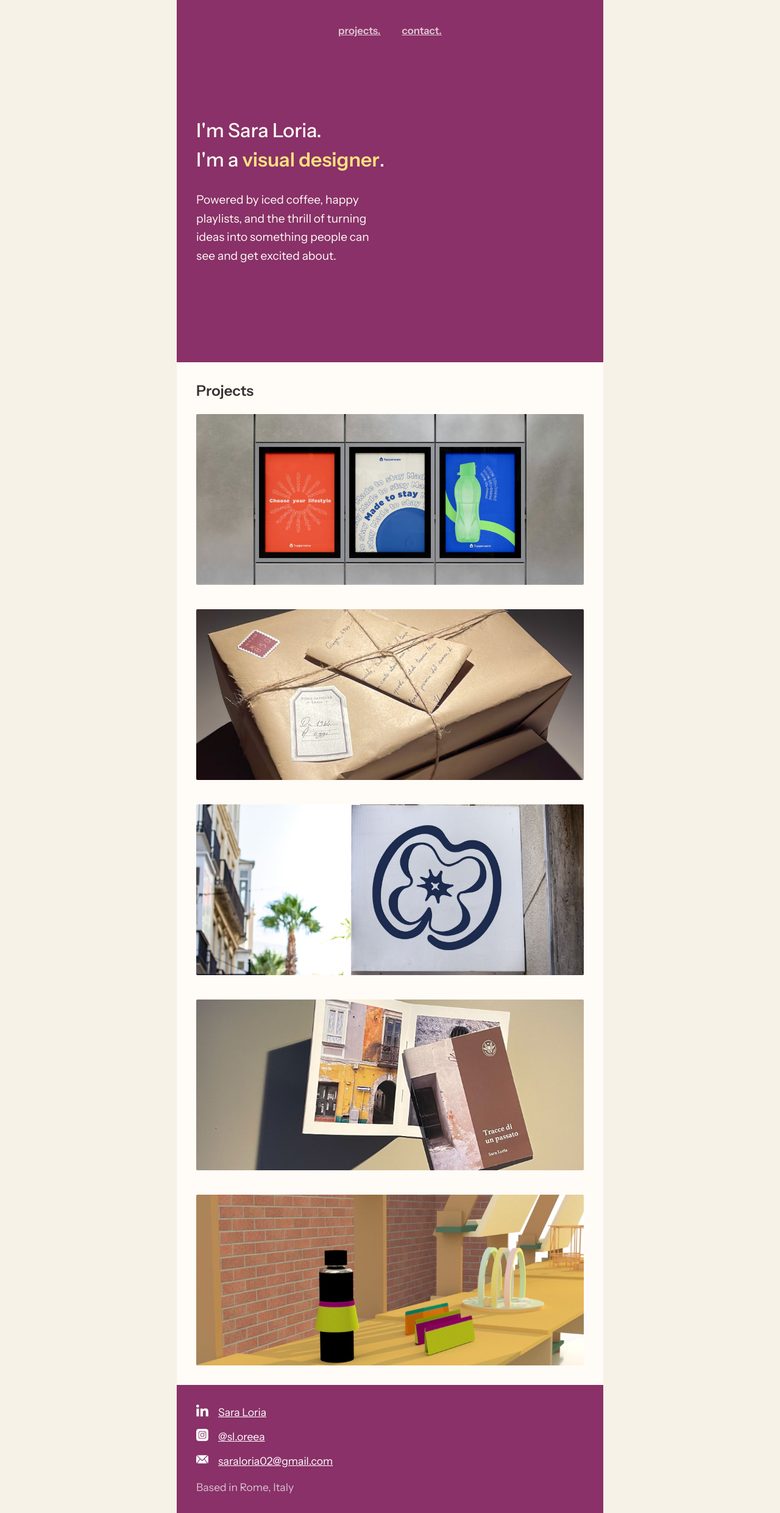
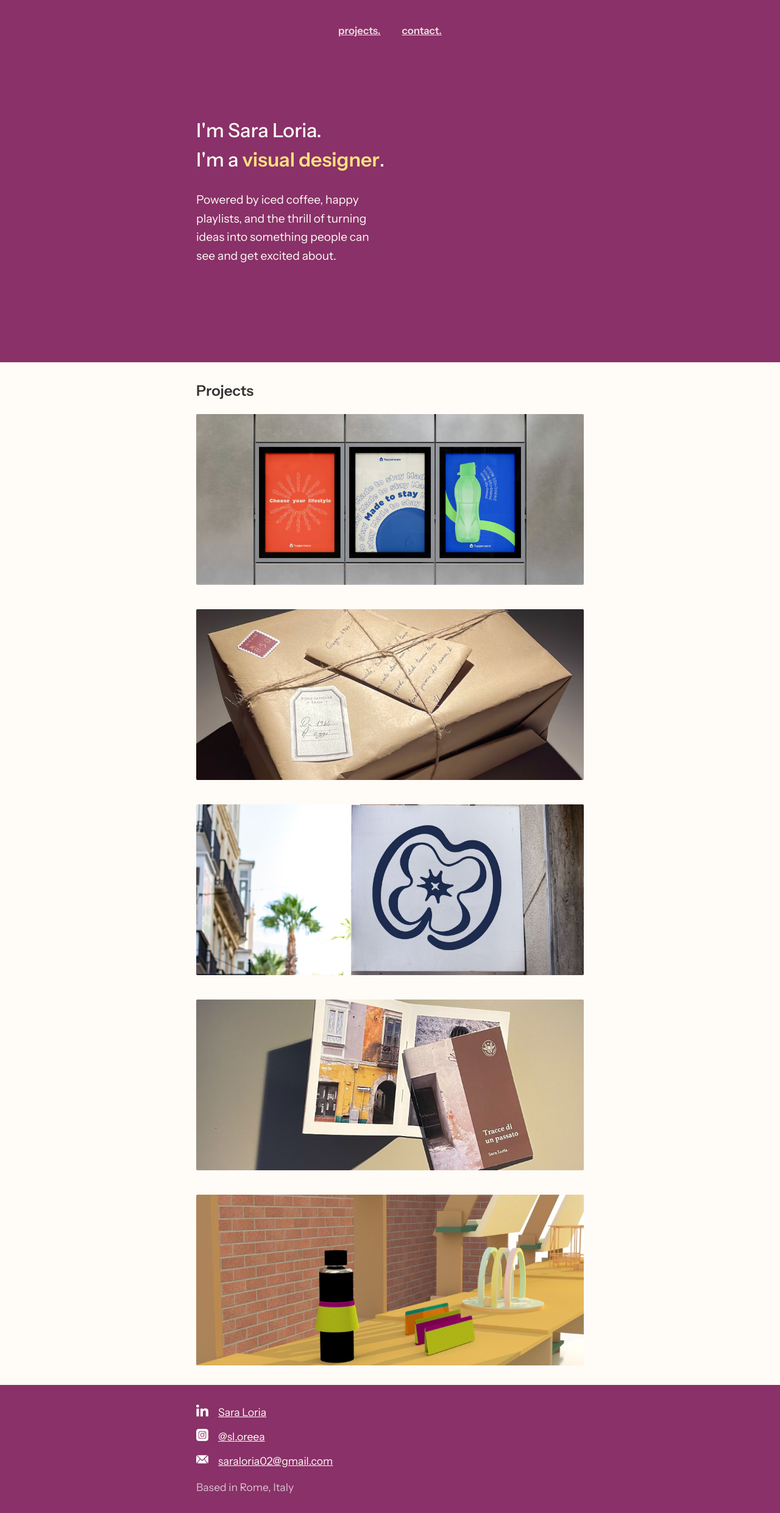
Before and after one commit to umbertoloria/sara-loria-website, a Next.js app: page / in a window 1280 px wide. Shown: the whole page at 61% size. Built offline with nearby package versions, Linux system fonts and the light colour scheme.

Commit message:
Layout restructured

```diff
--- a/src/app/globals.css
+++ b/src/app/globals.css
@@ -4,7 +4,7 @@
     --cl-black: #333;
     --cl-gray: #888;
     --cl-white: #fffbf6;
-    --cl-white-transparent: rgba(255, 251, 246, 0.75);
+    --cl-white-transparent: rgba(255, 251, 246, 0.85);
     --cl-purple: #893168;
     --cl-yellow: #ffe080;
     /*
@@ -19,24 +19,26 @@ body {
     font-family:
         Instrument Sans,
         sans-serif;
-    background: #f6f2e7;
+    background-color: var(--cl-white);
     margin: 0;
     overflow-y: scroll;
 }
 
-#layout {
+.layout {
     max-width: 700px;
+    box-sizing: border-box;
     margin: 0 auto;
+    padding: 2rem;
 }
 
 .header {
-    display: block;
     background: var(--cl-purple);
     color: var(--cl-white);
-    width: 100%;
-    /*height: 100vh;*/
+
+    .layout {
         padding-top: 40px;
         padding-bottom: 140px;
+    }
 
     .menu {
         /*margin-top: 40px;*/
@@ -71,7 +73,7 @@ body {
     }
 
     .ima-visual {
-        padding: 130px 2rem 0 2rem;
+        padding: 130px 0 0 0;
 
         .ima-visual-title {
             font-size: 2rem;
@@ -95,7 +97,6 @@ body {
 
 section {
     background: var(--cl-white);
-    padding: 2rem;
 
     h1 {
         font-size: 1.5em;
@@ -185,10 +186,14 @@ section {
             border-radius: 2px;
         }
     }
+}
 
-    &#contacts-box {
+footer {
     background: var(--cl-purple);
+    color: var(--cl-white);
+}
 
+.contacts-box {
     > div {
         display: flex;
         align-items: center;
@@ -205,7 +210,7 @@ section {
         }
 
         a {
-                color: #fff;
+            color: var(--cl-white);
             font-size: 1.1rem;
         }
 
@@ -216,6 +221,10 @@ section {
         }
     }
 }
+
+@media only screen and (max-width: 768px) {
+    /*.layout {
+        max-width: 700px;
+        margin: 0 auto;
+    }*/
 }
-
-/* @media only screen and (max-width: 768px) {} */
--- a/src/app/page.tsx
+++ b/src/app/page.tsx
@@ -9,6 +9,7 @@ import {
 
 export default function MainPageContent() {
   return (
+    <div className='layout'>
       <section>
         <h1>Projects</h1>
         <GridSectionImage projCode='p1-tupperware' to={pageTupperwareHref} />
@@ -20,5 +21,6 @@ export default function MainPageContent() {
         />
         <GridSectionImage projCode='p5-wondersnack' to={pageWonderSnackHref} />
       </section>
+    </div>
   )
 }
--- a/src/app/q44/page.tsx
+++ b/src/app/q44/page.tsx
@@ -4,7 +4,7 @@ import { GridReal } from '../ui/GridReal'
 
 export default function Q44PageContent() {
   return (
-    <>
+    <div className='layout'>
       <section>
         <h1 className='lead'>Q44</h1>
         <h2>Graphic Languages laboratory</h2>
@@ -55,6 +55,6 @@ export default function Q44PageContent() {
           <img src='/q44/grid0n1.jpg' alt='Datemark' />
         </GridReal>
       </section>
-    </>
+    </div>
   )
 }
--- a/src/app/stanza/page.tsx
+++ b/src/app/stanza/page.tsx
@@ -4,7 +4,7 @@ import { GridReal } from '../ui/GridReal'
 
 export default function StanzaPageContent() {
   return (
-    <>
+    <div className='layout'>
       <section>
         <h1 className='lead'>Stanza</h1>
         <h2>Graphic Design laboratory</h2>
@@ -41,6 +41,6 @@ export default function StanzaPageContent() {
           contributing to a collective bloom.
         </p>
       </section>
-    </>
+    </div>
   )
 }
--- a/src/app/tracce-passato/page.tsx
+++ b/src/app/tracce-passato/page.tsx
@@ -3,7 +3,7 @@ import { GridReal } from '../ui/GridReal'
 
 export default function TraccePassatoPageContent() {
   return (
-    <>
+    <div className='layout'>
       <section>
         <h1 className='lead'>Tracce di un passato</h1>
         <h2>Image and storytelling laboratory</h2>
@@ -41,6 +41,6 @@ export default function TraccePassatoPageContent() {
           <img src='/tracce-passato/17.jpg' alt='' />
         </GridReal>
       </section>
-    </>
+    </div>
   )
 }
--- a/src/app/tupperware/page.tsx
+++ b/src/app/tupperware/page.tsx
@@ -3,7 +3,7 @@ import { GridReal } from '../ui/GridReal'
 
 export default function TupperwarePageContent() {
   return (
-    <>
+    <div className='layout'>
       <section>
         <h1 className='lead'>Tupperware rebranding</h1>
         <h2>Brand Design laboratory</h2>
@@ -41,6 +41,6 @@ export default function TupperwarePageContent() {
           <img src='/tupperware/grid1n1.jpg' alt='Mock-up poster' />
         </GridReal>
       </section>
-    </>
+    </div>
   )
 }
--- a/src/app/ui/ContactsBox.tsx
+++ b/src/app/ui/ContactsBox.tsx
@@ -3,7 +3,8 @@ import { FC } from 'react'
 export const ContactsBox: FC = () => {
   return (
     <footer>
-      <section id='contacts-box'>
+      <div className='layout'>
+        <div className='contacts-box'>
           <div className='linkedin'>
             <span>
               <img src='/social/linkedin.png' alt='LinkedIn' />
@@ -33,7 +34,8 @@ export const ContactsBox: FC = () => {
           </div>
 
           <div className='location'>Based in Rome, Italy</div>
-      </section>
+        </div>
+      </div>
     </footer>
   )
 }
--- a/src/app/ui/Header.tsx
+++ b/src/app/ui/Header.tsx
@@ -5,8 +5,10 @@ import { baseRoot } from '@/app/paths'
 export const Header: FC = () => {
   return (
     <div className='header'>
-      <Menu />
-      <ImaVisual />
+      <div className='layout'>
+        <Menu />
+        <ImaVisual />
+      </div>
     </div>
   )
 }
--- a/src/app/ui/LayoutPage.tsx
+++ b/src/app/ui/LayoutPage.tsx
@@ -5,11 +5,9 @@ import { ContactsBox } from '@/app/ui/ContactsBox'
 export const LayoutPage: FC<PropsWithChildren> = ({ children }) => {
   return (
     <main>
-      <div id='layout'>
-        <Header />
-        {children}
-        <ContactsBox />
-      </div>
+      <Header />
+      {children}
+      <ContactsBox />
     </main>
   )
 }
--- a/src/app/wonder-snack/page.tsx
+++ b/src/app/wonder-snack/page.tsx
@@ -4,7 +4,7 @@ import { GridReal } from '../ui/GridReal'
 
 export default function WonderSnackPageContent() {
   return (
-    <>
+    <div className='layout'>
       <section>
         <h1 className='lead'>Wonder Snack</h1>
         <h2>Ergonomics laboratory</h2>
@@ -47,6 +47,6 @@ export default function WonderSnackPageContent() {
           <img src='/wondersnack/grid0n1.jpg' alt='' />
         </GridReal>
       </section>
-    </>
+    </div>
   )
 }
```
Lines whose indentation alone changed are shown as unchanged.
